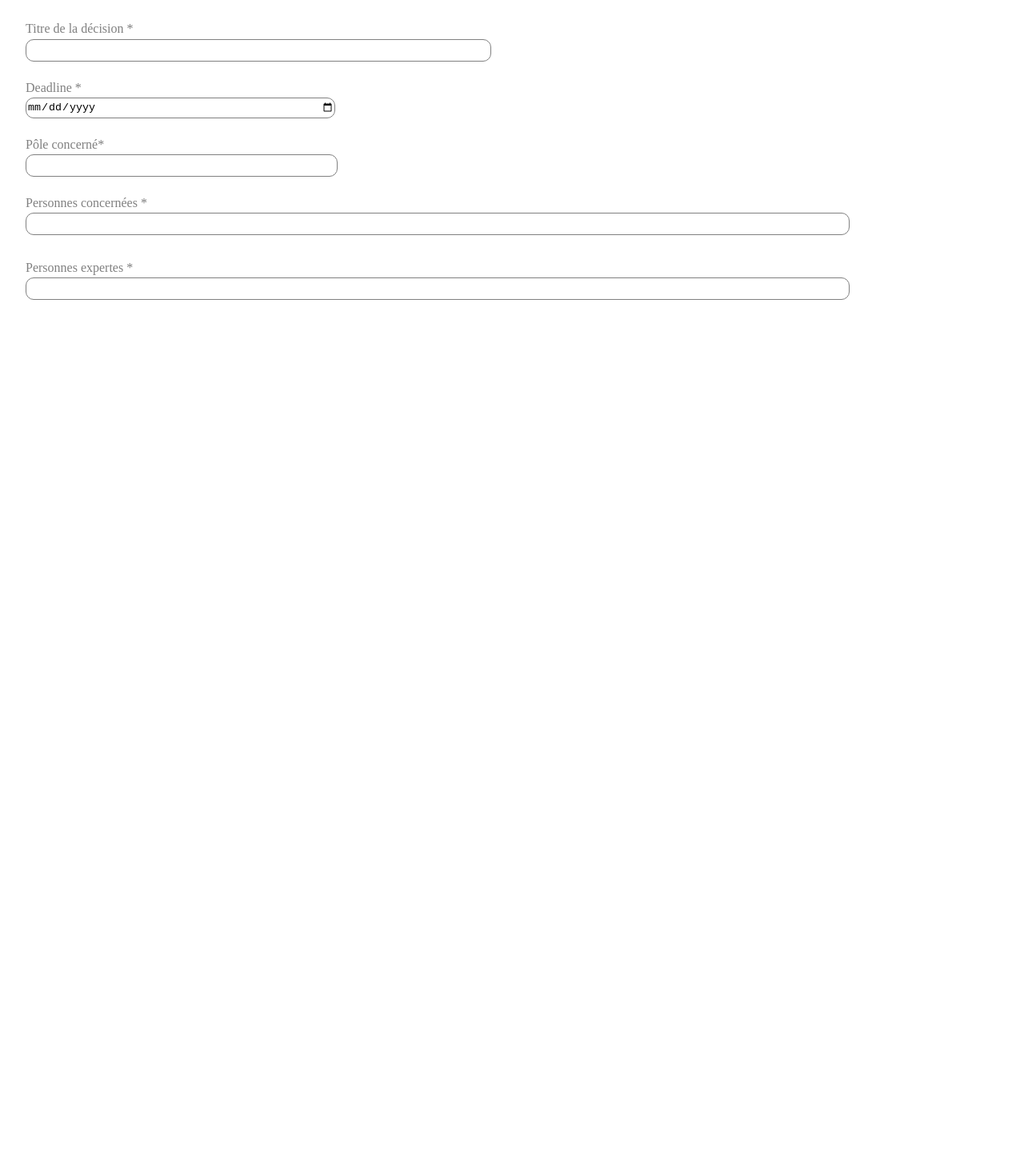
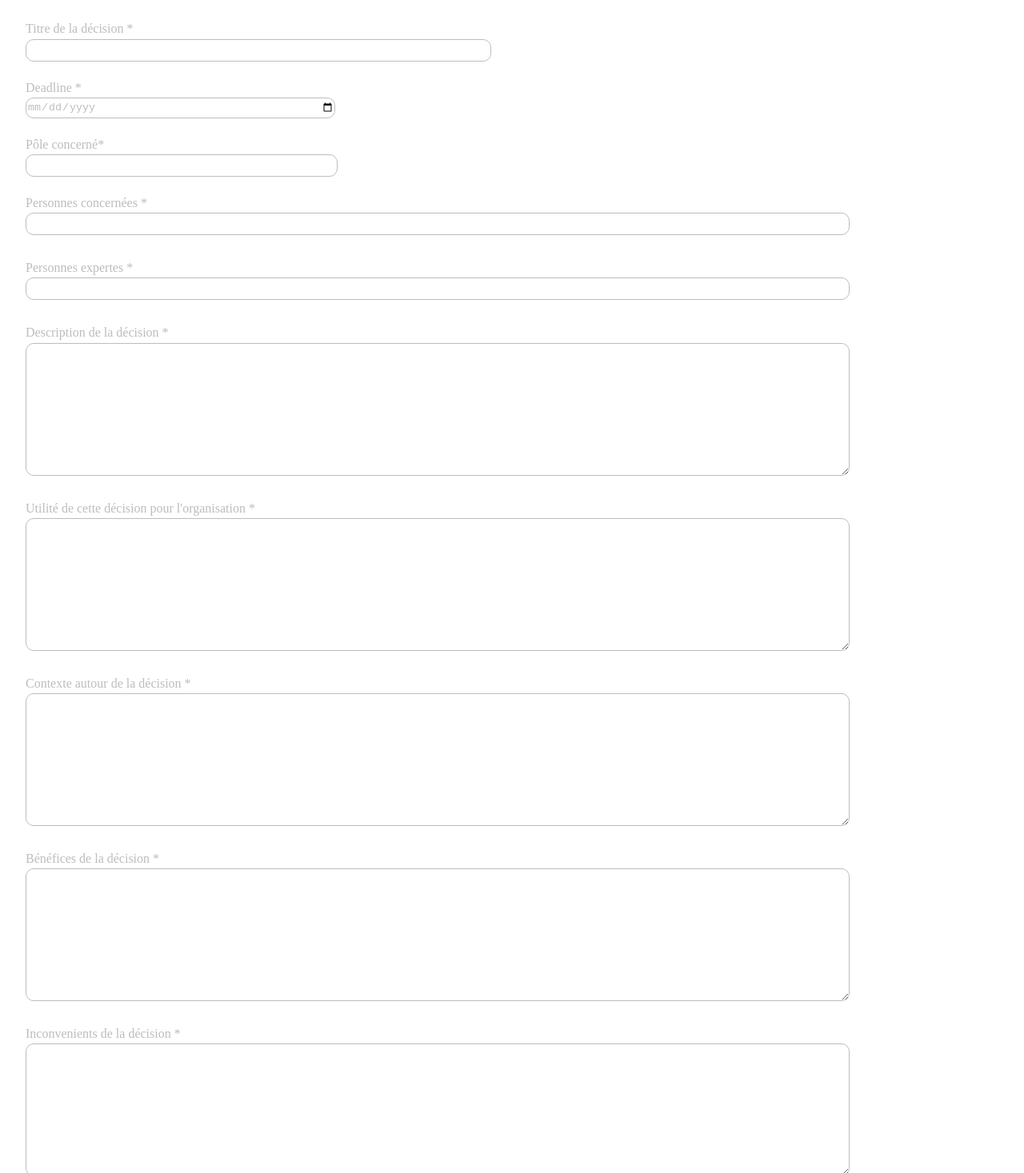
Before and after one commit to WildCodeSchool/2023-02-JS-RemoteFR-DeVMX-P3-Sense-Makers, a React (Vite) app in the folder frontend/: page /postDecision in a window 1280 px wide. Shown: the part 63-1530 px from the top of the page at 80% size. Before the commit the page ends 832 px from the top, so only its background shows below. Built offline with nearby package versions, Linux system fonts and the light colour scheme.

Commit message:
Add textarea on postDecision

```diff
--- a/frontend/src/pages/PostDecision.jsx
+++ b/frontend/src/pages/PostDecision.jsx
@@ -31,6 +31,29 @@ export default function PostDecision() {
           </label>
         </div>
       </div>
+
+      <div className="decision-write">
+        <label htmlFor="description_decision">
+          Description de la décision *
+          <textarea type="text" id="description_decision" />
+        </label>
+        <label htmlFor="usefullness_decision">
+          Utilité de cette décision pour l'organisation *
+          <textarea type="text" id="usefullness_decision" />
+        </label>
+        <label htmlFor="context_decision">
+          Contexte autour de la décision *
+          <textarea type="text" id="context_decision" />
+        </label>
+        <label htmlFor="benefit_decision">
+          Bénéfices de la décision *
+          <textarea type="text" id="benefit_decision" />
+        </label>
+        <label htmlFor="disavantages_decision">
+          Inconvenients de la décision *
+          <textarea type="text" id="disavantages_decision" />
+        </label>
+      </div>
     </div>
   );
 }
--- a/frontend/src/scss/_postDecision.scss
+++ b/frontend/src/scss/_postDecision.scss
@@ -1,9 +1,9 @@
 .post-container {
   margin: 2rem;
 
-  .post-decision{
-    color:#9B084F;
 
+  .post-decision {
+    color: #9b084f;
   }
 
   .decision-information {
@@ -11,59 +11,83 @@
     flex-direction: column;
     justify-content: space-around;
     gap: 1.5rem;
-    color: grey;
-
+    color: #BDBDBD;
 
     label {
       display: flex;
       flex-direction: column;
       justify-content: space-around;
       gap: 0.2rem;
-
     }
 
     #Title_decision {
       align-items: center;
       width: 45vw;
       height: 1.5rem;
-      border-radius: 10px ;
-      border: 1px grey solid;
+      border-radius: 10px;
+      border: 1px #bdbdbd solid;
     }
 
     #Deadline_decision {
       align-items: center;
       width: 30vw;
       height: 1.5rem;
-      border-radius: 10px ;
-      border: 1px grey solid;
+      border-radius: 10px;
+      border: 1px #bdbdbd solid;
+      color: #bdbdbd;
     }
-    #Hub_decision{
-        width: 30vw;
+    #Hub_decision {
+      width: 30vw;
       height: 1.5rem;
-      border-radius: 10px ;
-      border: 1px grey solid;
-
+      border-radius: 10px;
+      border: 1px #bdbdbd solid;
     }
 
     .impacted-people {
       display: flex;
       flex-direction: column;
       justify-content: space-between;
-      gap : 2rem;
-
+      gap: 2rem;
 
       #concerned_decision {
         width: 80vw;
         height: 1.5rem;
-        border-radius: 10px ;
-        border: 1px grey solid;
+        border-radius: 10px;
+        border: 1px #bdbdbd solid;
       }
       #expert_decision {
         width: 80vw;
         height: 1.5rem;
-        border-radius: 10px ;
-        border: 1px grey solid;
+        border-radius: 10px;
+        border: 1px #bdbdbd solid;
+        margin-bottom: 2rem;
       }
     }
+
+  }
+  .decision-write {
+    display: flex;
+    flex-direction: column;
+    justify-content: space-around;
+
+    label {
+        display: flex;
+        flex-direction: column;
+        justify-content: space-around;
+        color: #BDBDBD;
+        margin-bottom: 2rem;
+
+      }
+      textarea{
+        width: 80vw;
+        height: 10rem;
+        border-radius: 10px;
+        border: 1px #bdbdbd solid;
+        margin-top: 0.2rem;
+
+
+
+      }
+
   }
 }
```
